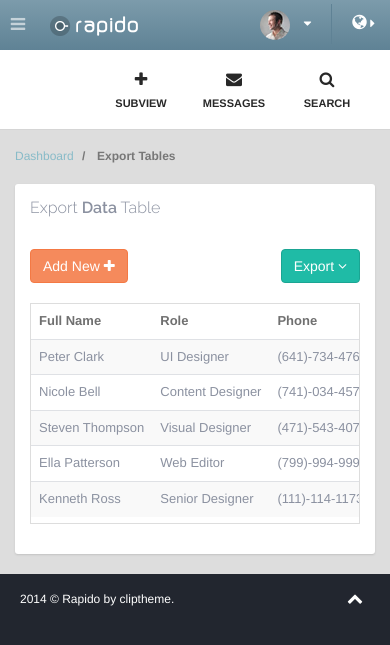
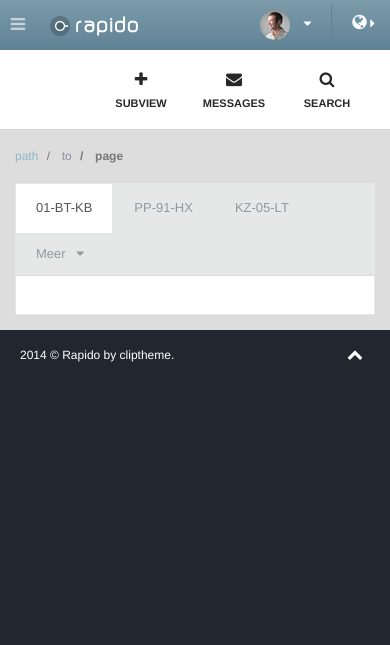
Before and after one commit to Driveperfect/imitationgame, a PHP site: page /kilometerregistratie.php in a window 390 px wide. Shown: the top 645 px of the page. Run offline with PHP 8.4, Linux system fonts and the light colour scheme; some libraries are stand-ins or nearby versions.

Commit message:
Temp branch

```diff
--- /dev/null
+++ b/assets/custom/js/tab-dropdown-table-export.js
@@ -0,0 +1,334 @@
+/**
+ * Created by DANNY on 09 jan 15.
+ */
+
+var TabDropdownTableExport = function() {
+    "use strict";
+    //function to initiate HTML Table Export
+    var runTableExportTools = function() {
+        $(".export-pdf").on("click", function(e) {
+            e.preventDefault();
+            var exportTable = $(this).data("table");
+            var ignoreColumn = $(this).data("ignorecolumn");
+            $(exportTable).tableExport({
+                type: 'pdf',
+                escape: 'false',
+                ignoreColumn: '['+ignoreColumn+']'
+            });
+        });
+        $(".export-png").on("click", function(e) {
+            e.preventDefault();
+            e.preventDefault();
+            var exportTable = $(this).data("table");
+            var ignoreColumn = $(this).data("ignorecolumn");
+            $(exportTable).tableExport({
+                type: 'png',
+                escape: 'false',
+                ignoreColumn: '['+ignoreColumn+']'
+            });
+        });
+        $(".export-excel").on("click", function(e) {
+            e.preventDefault();
+            var exportTable = $(this).data("table");
+            var ignoreColumn = $(this).data("ignorecolumn");
+            $(exportTable).tableExport({
+                type: 'excel',
+                escape: 'false',
+                ignoreColumn: '['+ignoreColumn+']'
+            });
+        });
+        $(".export-doc").on("click", function(e) {
+            e.preventDefault();
+            var exportTable = $(this).data("table");
+            var ignoreColumn = $(this).data("ignorecolumn");
+            $(exportTable).tableExport({
+                type: 'doc',
+                escape: 'false',
+                ignoreColumn: '['+ignoreColumn+']'
+            });
+        });
+        $(".export-powerpoint").on("click", function(e) {
+            e.preventDefault();
+            var exportTable = $(this).data("table");
+            var ignoreColumn = $(this).data("ignorecolumn");
+            $(exportTable).tableExport({
+                type: 'powerpoint',
+                escape: 'false',
+                ignoreColumn: '['+ignoreColumn+']'
+            });
+        });
+        $(".export-csv").on("click", function(e) {
+            e.preventDefault();
+            var exportTable = $(this).data("table");
+            var ignoreColumn = $(this).data("ignorecolumn");
+            $(exportTable).tableExport({
+                type: 'csv',
+                escape: 'false',
+                ignoreColumn: '['+ignoreColumn+']'
+            });
+        });
+        $(".export-txt").on("click", function(e) {
+            e.preventDefault();
+            var exportTable = $(this).data("table");
+            var ignoreColumn = $(this).data("ignorecolumn");
+            $(exportTable).tableExport({
+                type: 'txt',
+                escape: 'false',
+                ignoreColumn: '['+ignoreColumn+']'
+            });
+        });
+        $(".export-xml").on("click", function(e) {
+            e.preventDefault();
+            var exportTable = $(this).data("table");
+            var ignoreColumn = $(this).data("ignorecolumn");
+            $(exportTable).tableExport({
+                type: 'xml',
+                escape: 'false',
+                ignoreColumn: '['+ignoreColumn+']'
+            });
+        });
+        $(".export-sql").on("click", function(e) {
+            e.preventDefault();
+            var exportTable = $(this).data("table");
+            var ignoreColumn = $(this).data("ignorecolumn");
+            $(exportTable).tableExport({
+                type: 'sql',
+                escape: 'false',
+                ignoreColumn: '['+ignoreColumn+']'
+            });
+        });
+        $(".export-json").on("click", function(e) {
+            e.preventDefault();
+            var exportTable = $(this).data("table");
+            var ignoreColumn = $(this).data("ignorecolumn");
+            $(exportTable).tableExport({
+                type: 'json',
+                escape: 'false',
+                ignoreColumn: '['+ignoreColumn+']'
+            });
+        });
+    };
+
+    //function to initiate DataTable
+    //DataTable is a highly flexible tool, based upon the foundations of progressive enhancement,
+    //which will add advanced interaction controls to any HTML table
+    //For more information, please visit https://datatables.net/
+    var runDataTable_example2 = function() {
+        var newRow = false;
+        var actualEditingRow = null;
+
+        function restoreRow(oTable, nRow) {
+            var aData = oTable.fnGetData(nRow);
+            var jqTds = $('>td', nRow);
+
+            for (var i = 0, iLen = jqTds.length; i < iLen; i++) {
+                oTable.fnUpdate(aData[i], nRow, i, false);
+            }
+
+            oTable.fnDraw();
+        }
+
+        function editRow(oTable, nRow) {
+            var aData = oTable.fnGetData(nRow);
+            var jqTds = $('>td', nRow);
+            jqTds[0].innerHTML = '<input type="text" class="form-control" value="' + aData[0] + '">';
+            jqTds[1].innerHTML = '<input type="text" class="form-control" value="' + aData[1] + '">';
+            jqTds[2].innerHTML = '<input type="text" class="form-control" value="' + aData[2] + '">';
+
+            jqTds[3].innerHTML = '<a class="save-row" href="">Save</a>';
+            jqTds[4].innerHTML = '<a class="cancel-row" href="">Cancel</a>';
+
+        }
+
+        function saveRow(oTable, nRow) {
+            var jqInputs = $('input', nRow);
+            oTable.fnUpdate(jqInputs[0].value, nRow, 0, false);
+            oTable.fnUpdate(jqInputs[1].value, nRow, 1, false);
+            oTable.fnUpdate(jqInputs[2].value, nRow, 2, false);
+            oTable.fnUpdate('<a class="edit-row" href="">Edit</a>', nRow, 3, false);
+            oTable.fnUpdate('<a class="delete-row" href="">Delete</a>', nRow, 4, false);
+            oTable.fnDraw();
+            newRow = false;
+            actualEditingRow = null;
+        }
+
+        function getRows(tab) {
+            alert(tab);
+
+            $(tab).innerText = "Hello, World!<br> Test row.";
+            document.getElementById("tab_2").innerHTML = "Hellooooo!!";
+        }
+
+        $('body').on('click', '.add-row', function(e) {
+            e.preventDefault();
+            if (newRow == false) {
+                if (actualEditingRow) {
+                    restoreRow(oTable, actualEditingRow);
+                }
+                newRow = true;
+                var aiNew = oTable.fnAddData(['', '', '', '', '']);
+                var nRow = oTable.fnGetNodes(aiNew[0]);
+                editRow(oTable, nRow);
+                actualEditingRow = nRow;
+            }
+        });
+
+        $('body').on('click', '.tab', function(e) {
+            e.preventDefault();
+
+            var tab = this.href.split('#')[1];
+
+            $.blockUI({
+                message : '<i class="fa fa-spinner fa-spin"></i> Get car registers.<br> please wait..'
+            });
+            $.mockjax({
+                url : 'http://dev.imitationgame/getcarregisters.php',
+                dataType : 'json',
+                responseTime : 1000,
+                responseText : {
+                    say : 'ok'
+                }
+            });
+            $.ajax({
+                url : 'http://dev.imitationgame/getcarregisters.php',
+                dataType : 'json',
+                success : function(json) {
+                    $.unblockUI();
+                    if (json.say == "ok") {
+                        getRows(tab);
+                    }
+                }
+            });
+        });
+
+        $('#car_table_XX-XX-XX').on('click', '.cancel-row', function(e) {
+
+            e.preventDefault();
+            if (newRow) {
+                newRow = false;
+                actualEditingRow = null;
+                var nRow = $(this).parents('tr')[0];
+                oTable.fnDeleteRow(nRow);
+
+            } else {
+                restoreRow(oTable, actualEditingRow);
+                actualEditingRow = null;
+            }
+        });
+        $('#car_tab_XX-XX-XX').on('click', '.delete-row', function(e) {
+            e.preventDefault();
+            if (newRow && actualEditingRow) {
+                oTable.fnDeleteRow(actualEditingRow);
+                newRow = false;
+
+            }
+            var nRow = $(this).parents('tr')[0];
+            bootbox.confirm("Are you sure to delete this row?", function(result) {
+                if (result) {
+                    $.blockUI({
+                        message : '<i class="fa fa-spinner fa-spin"></i> Do some ajax to sync with backend...'
+                    });
+                    $.mockjax({
+                        url : '/tabledata/delete/webservice',
+                        dataType : 'json',
+                        responseTime : 1000,
+                        responseText : {
+                            say : 'ok'
+                        }
+                    });
+                    $.ajax({
+                        url : '/tabledata/delete/webservice',
+                        dataType : 'json',
+                        success : function(json) {
+                            $.unblockUI();
+                            if (json.say == "ok") {
+                                oTable.fnDeleteRow(nRow);
+                            }
+                        }
+                    });
+
+                }
+            });
+        });
+
+        $('#car_table_XX-XX-XX').on('click', '.save-row', function(e) {
+            e.preventDefault();
+
+            var nRow = $(this).parents('tr')[0];
+            $.blockUI({
+                message : '<i class="fa fa-spinner fa-spin"></i> Do some ajax to sync with backend...'
+            });
+            $.mockjax({
+                url : '/tabledata/add/webservice',
+                dataType : 'json',
+                responseTime : 1000,
+                responseText : {
+                    say : 'ok'
+                }
+            });
+            $.ajax({
+                url : '/tabledata/add/webservice',
+                dataType : 'json',
+                success : function(json) {
+                    $.unblockUI();
+                    if (json.say == "ok") {
+                        saveRow(oTable, nRow);
+                    }
+                }
+            });
+        });
+        $('#car_table_XX-XX-XX').on('click', '.edit-row', function(e) {
+            e.preventDefault();
+            if (actualEditingRow) {
+                if (newRow) {
+                    oTable.fnDeleteRow(actualEditingRow);
+                    newRow = false;
+                } else {
+                    restoreRow(oTable, actualEditingRow);
+
+                }
+            }
+            var nRow = $(this).parents('tr')[0];
+            editRow(oTable, nRow);
+            actualEditingRow = nRow;
+
+        });
+        var oTable = $('#car_table_XX-XX-XX').dataTable({
+            "aoColumnDefs" : [{
+                "aTargets" : [0]
+            }],
+            "oLanguage" : {
+                "sLengthMenu" : "Show _MENU_ Rows",
+                "sSearch" : "",
+                "oPaginate" : {
+                    "sPrevious" : "",
+                    "sNext" : ""
+                }
+            },
+            "aaSorting" : [[1, 'asc']],
+            "aLengthMenu" : [[5, 10, 15, 20, -1], [5, 10, 15, 20, "All"] // change per page values here
+            ],
+            // set the initial value
+            "iDisplayLength" : 10,
+        });
+        $('#car_table_XX-XX-XX_wrapper .dataTables_filter input').addClass("form-control input-sm").attr("placeholder", "Search");
+        // modify table search input
+        $('#car_table_XX-XX-XX_wrapper .dataTables_length select').addClass("m-wrap small");
+        // modify table per page dropdown
+        $('#car_table_XX-XX-XX_wrapper .dataTables_length select').select2();
+        // initialzie select2 dropdown
+        $('#car_table_XX-XX-XX_column_toggler input[type="checkbox"]').change(function() {
+            /* Get the DataTables object again - this is not a recreation, just a get of the object */
+            var iCol = parseInt($(this).attr("data-column"));
+            var bVis = oTable.fnSettings().aoColumns[iCol].bVisible;
+            oTable.fnSetColumnVis(iCol, ( bVis ? false : true));
+        });
+    };
+    return {
+        //main function to initiate template pages
+        init : function() {
+            runTableExportTools();
+            runDataTable_example2();
+        }
+    };
+}();
--- a/kilometerregistratie.php
+++ b/kilometerregistratie.php
@@ -664,7 +664,7 @@
 						<div class="toolbar row">
 							<div class="col-sm-6 hidden-xs">
 								<div class="page-header">
-									<h1>Table Export <small>table export samples</small></h1>
+									<h1>{{ PAGE_TITLE }}<small>{{ PAGE_DESCRIPTION }}</small></h1>
 								</div>
 							</div>
 							<div class="col-sm-6 col-xs-12">
@@ -823,12 +823,13 @@
 							<div class="col-md-12">
 								<ol class="breadcrumb">
 									<li>
-										<a href="#">
-											Dashboard
-										</a>
+										<a href="#">path</a>
+									</li>
+									<li>
+										to
 									</li>
 									<li class="active">
-										Export Tables
+										page
 									</li>
 								</ol>
 							</div>
@@ -837,193 +838,65 @@
 						<!-- start: PAGE CONTENT -->
 						<div class="row">
 							<div class="col-md-12">
-								<!-- start: EXPORT BASIC TABLE PANEL -->
-
-								<!-- end: EXPORT BASIC TABLE PANEL -->
-							</div>
-						</div>
-						<div class="row">
-							<div class="col-md-12">
-								<!-- start: EXPORT DATA TABLE PANEL  -->
-								<div class="panel panel-white">
-									<div class="panel-heading">
-										<h4 class="panel-title">Export <span class="text-bold">Data</span> Table</h4>
-										<div class="panel-tools">
-											<div class="dropdown">
-												<a data-toggle="dropdown" class="btn btn-xs dropdown-toggle btn-transparent-grey">
-													<i class="fa fa-cog"></i>
-												</a>
-												<ul class="dropdown-menu dropdown-light pull-right" role="menu">
-													<li>
-														<a class="panel-collapse collapses" href="#"><i class="fa fa-angle-up"></i> <span>Collapse</span> </a>
-													</li>
-													<li>
-														<a class="panel-refresh" href="#">
-															<i class="fa fa-refresh"></i> <span>Refresh</span>
+								<!-- start: dropdown tab -->
+								<div class="tabbable">
+									<!-- start: tabs -->
+									<ul id="tab" class="nav nav-tabs">
+										<li class="active">
+											<a href="#tab_1" data-toggle="tab" class="tab">
+												01-BT-KB
 											</a>
 										</li>
 										<li>
-														<a class="panel-config" href="#panel-config" data-toggle="modal">
-															<i class="fa fa-wrench"></i> <span>Configurations</span>
+											<a href="#tab_2" data-toggle="tab" class="tab">
+												PP-91-HX
 											</a>
 										</li>
 										<li>
-														<a class="panel-expand" href="#">
-															<i class="fa fa-expand"></i> <span>Fullscreen</span>
+											<a href="#tab_3" data-toggle="tab" class="tab">
+												KZ-05-LT
+											</a>
+										</li>
+										<!-- start: dropdown tabs -->
+										<li class="dropdown">
+											<a href="#" class="dropdown-toggle" data-toggle="dropdown">
+												Meer &nbsp; <i class="fa fa-caret-down width-auto"></i>
+											</a>
+											<ul class="dropdown-menu dropdown-info">
+												<li>
+													<a href="#tab_4" data-toggle="tab" class="tab">
+														52-ZSK-5
+													</a>
+												</li>
+												<li>
+													<a href="#tab_5" data-toggle="tab" class="tab">
+														1-KBB-00
 													</a>
 												</li>
 											</ul>
+										</li>
+										<!-- end: dropdown tabs -->
+									</ul>
+									<!-- end: tabs -->
+									<div class="tab-content">
+										<div class="tab-pane fade in active" id="tab_1">
+
+										</div>
+										<div class="tab-pane fade" id="tab_2">
+											test
+										</div>
+										<div class="tab-pane fade" id="tab_3">
+
+										</div>
+										<div class="tab-pane fade" id="tab_4">
+
+										</div>
+										<div class="tab-pane fade" id="tab_5">
+
 										</div>
 									</div>
 								</div>
-									<div class="panel-body">
-										<div class="row">
-											<div class="col-md-12 space20">
-												<button class="btn btn-orange add-row">
-													Add New <i class="fa fa-plus"></i>
-												</button>
-												<div class="btn-group pull-right">
-													<button data-toggle="dropdown" class="btn btn-green dropdown-toggle">
-														Export <i class="fa fa-angle-down"></i>
-													</button>
-													<ul class="dropdown-menu dropdown-light pull-right">
-														<li>
-															<a href="#" class="export-pdf" data-table="#sample-table-2" data-ignorecolumn="3,4">
-																Save as PDF
-															</a>
-														</li>
-														<li>
-															<a href="#" class="export-png" data-table="#sample-table-2" data-ignorecolumn="3,4">
-																Save as PNG
-															</a>
-														</li>
-														<li>
-															<a href="#" class="export-csv" data-table="#sample-table-2" data-ignorecolumn="3,4">
-																Save as CSV
-															</a>
-														</li>
-														<li>
-															<a href="#" class="export-txt" data-table="#sample-table-2" data-ignorecolumn="3,4">
-																Save as TXT
-															</a>
-														</li>
-														<li>
-															<a href="#" class="export-xml" data-table="#sample-table-2" data-ignorecolumn="3,4">
-																Save as XML
-															</a>
-														</li>
-														<li>
-															<a href="#" class="export-sql" data-table="#sample-table-2" data-ignorecolumn="3,4">
-																Save as SQL
-															</a>
-														</li>
-														<li>
-															<a href="#" class="export-json" data-table="#sample-table-2" data-ignorecolumn="3,4">
-																Save as JSON
-															</a>
-														</li>
-														<li>
-															<a href="#" class="export-excel" data-table="#sample-table-2" data-ignorecolumn="3,4">
-																Export to Excel
-															</a>
-														</li>
-														<li>
-															<a href="#" class="export-doc" data-table="#sample-table-2" data-ignorecolumn="3,4">
-																Export to Word
-															</a>
-														</li>
-														<li>
-															<a href="#" class="export-powerpoint" data-table="#sample-table-2" data-ignorecolumn="3,4">
-																Export to PowerPoint
-															</a>
-														</li>
-													</ul>
-												</div>
-											</div>
-										</div>
-										<div class="table-responsive">
-											<table class="table table-striped table-hover" id="sample-table-2">
-												<thead>
-													<tr>
-														<th>Full Name</th>
-														<th>Role</th>
-														<th>Phone</th>
-														<th>Edit</th>
-														<th>Delete</th>
-													</tr>
-												</thead>
-												<tbody>
-													<tr>
-														<td>Peter Clark</td>
-														<td>UI Designer</td>
-														<td>(641)-734-4763</td>
-														<td>
-														<a href="#" class="edit-row">
-															Edit
-														</a></td>
-														<td>
-														<a href="#" class="delete-row">
-															Delete
-														</a></td>
-													</tr>
-													<tr>
-														<td>Nicole Bell</td>
-														<td>Content Designer</td>
-														<td>(741)-034-4573</td>
-														<td>
-														<a href="#" class="edit-row">
-															Edit
-														</a></td>
-														<td>
-														<a href="#" class="delete-row">
-															Delete
-														</a></td>
-													</tr>
-													<tr>
-														<td>Steven Thompson</td>
-														<td>Visual Designer</td>
-														<td>(471)-543-4073</td>
-														<td>
-														<a href="#" class="edit-row">
-															Edit
-														</a></td>
-														<td>
-														<a href="#" class="delete-row">
-															Delete
-														</a></td>
-													</tr>
-													<tr>
-														<td>Ella Patterson</td>
-														<td>Web Editor</td>
-														<td>(799)-994-9999</td>
-														<td>
-														<a href="#" class="edit-row">
-															Edit
-														</a></td>
-														<td>
-														<a href="#" class="delete-row">
-															Delete
-														</a></td>
-													</tr>
-													<tr>
-														<td>Kenneth Ross</td>
-														<td>Senior Designer</td>
-														<td>(111)-114-1173</td>
-														<td>
-														<a href="#" class="edit-row">
-															Edit
-														</a></td>
-														<td>
-														<a href="#" class="delete-row">
-															Delete
-														</a></td>
-													</tr>
-												</tbody>
-											</table>
-										</div>
-									</div>
-								</div>
-								<!-- end: EXPORT DATA TABLE PANEL -->
+								<!-- end: dropdown tab -->
 							</div>
 						</div>
 						<!-- end: PAGE CONTENT-->
@@ -1516,7 +1389,7 @@
 		<script src="assets\plugins\tableExport\jspdf\libs\sprintf.js"></script>
 		<script src="assets\plugins\tableExport\jspdf\jspdf.js"></script>
 		<script src="assets\plugins\tableExport\jspdf\libs\base64.js"></script>
-		<script src="assets\js\table-export.js"></script>
+		<script src="assets/custom/js/tab-dropdown-table-export.js"></script>
 		<!-- end: JAVASCRIPTS REQUIRED FOR THIS PAGE ONLY -->
 		<!-- start: CORE JAVASCRIPTS  -->
 		<script src="assets\js\main.js"></script>
@@ -1525,7 +1398,7 @@
 			jQuery(document).ready(function() {
 				Main.init();
 				SVExamples.init();
-				TableExport.init();
+				TabDropdownTableExport.init();
 			});
 		</script>
 	</body>
```
Also changed, not shown: getcarregisters.php (added, +12 -0 lines). Lines whose indentation alone changed are shown as unchanged.
